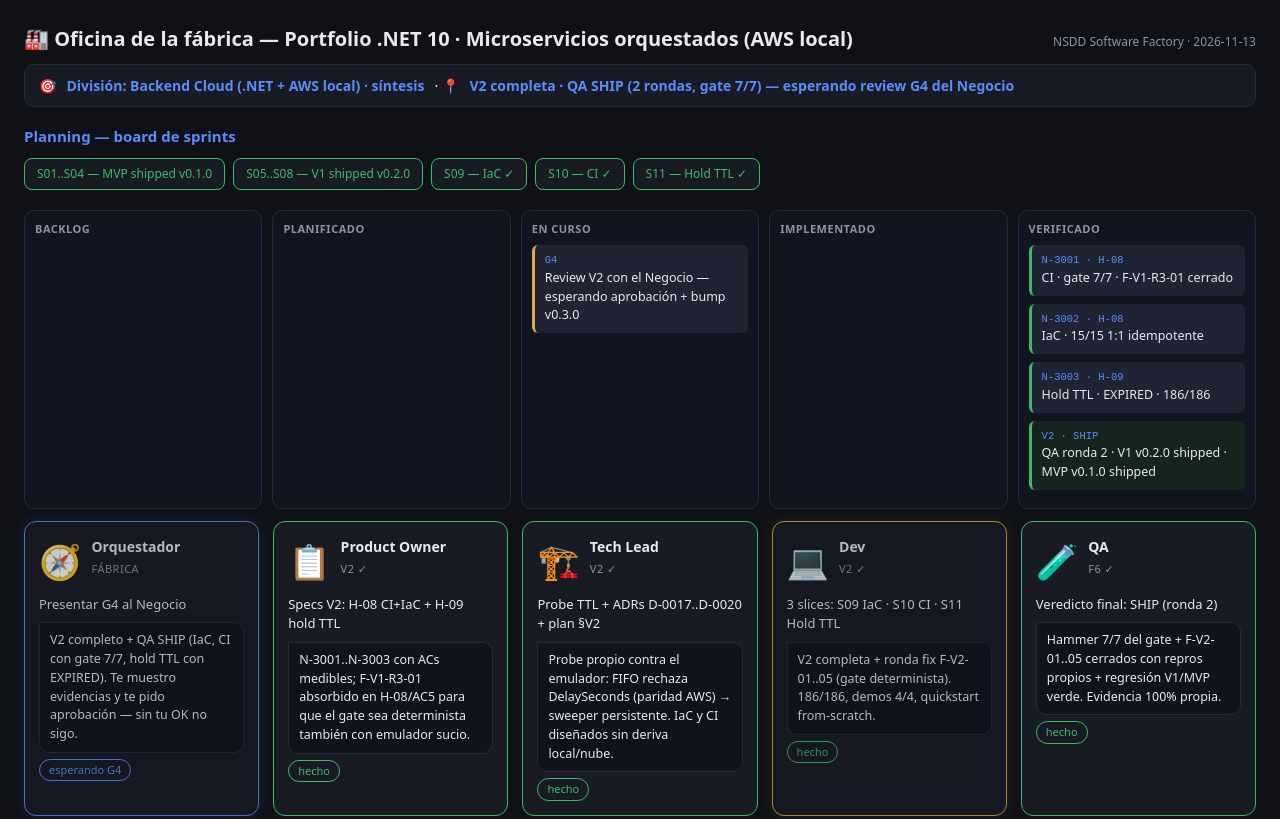
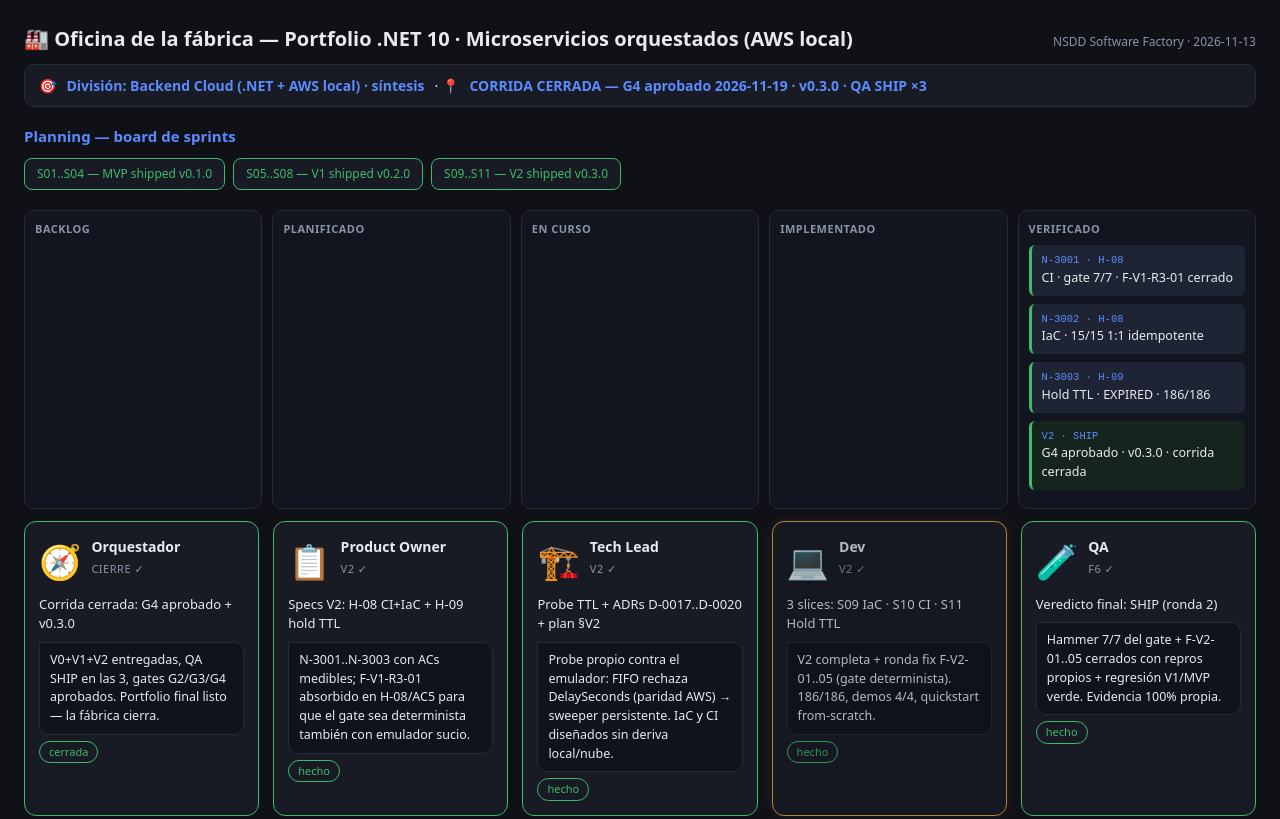
Before and after one commit to fedesauzzadev/ticketflow, a plain HTML site: page factory/office.html in a window 1280 px wide. Shown: the top 819 px of the page. Drawn offline with Linux system fonts and the light colour scheme.

Commit message:
views: cierre de corrida - G4 aprobado, portfolio final v0.3.0

```diff
--- a/factory/office.html
+++ b/factory/office.html
@@ -53,32 +53,30 @@
   <span class="sub">NSDD Software Factory · 2026-11-13</span>
 </header>
 
-<div class="banner">🎯 <b>División: Backend Cloud (.NET + AWS local) · síntesis</b> · 📍 <b>V2 completa · QA SHIP (2 rondas, gate 7/7) — esperando review G4 del Negocio</b></div>
+<div class="banner">🎯 <b>División: Backend Cloud (.NET + AWS local) · síntesis</b> · 📍 <b>CORRIDA CERRADA — G4 aprobado 2026-11-19 · v0.3.0 · QA SHIP ×3</b></div>
 
 <h2>Planning — board de sprints</h2>
-<div class="sprint-strip"><span class="sprint-chip ok">S01..S04 — MVP shipped v0.1.0</span><span class="sprint-chip ok">S05..S08 — V1 shipped v0.2.0</span><span class="sprint-chip ok">S09 — IaC ✓</span><span class="sprint-chip ok">S10 — CI ✓</span><span class="sprint-chip ok">S11 — Hold TTL ✓</span></div>
+<div class="sprint-strip"><span class="sprint-chip ok">S01..S04 — MVP shipped v0.1.0</span><span class="sprint-chip ok">S05..S08 — V1 shipped v0.2.0</span><span class="sprint-chip ok">S09..S11 — V2 shipped v0.3.0</span></div>
 <div class="board">
   <div class="bcol"><h4>Backlog</h4></div>
   <div class="bcol"><h4>Planificado</h4></div>
-  <div class="bcol"><h4>En curso</h4>
-    <div class="note n-busy"><span class="nid">G4</span>Review V2 con el Negocio — esperando aprobación + bump v0.3.0</div>
-  </div>
+  <div class="bcol"><h4>En curso</h4></div>
   <div class="bcol"><h4>Implementado</h4></div>
   <div class="bcol"><h4>Verificado</h4>
     <div class="note n-ver"><span class="nid">N-3001 · H-08</span>CI · gate 7/7 · F-V1-R3-01 cerrado</div>
     <div class="note n-ver"><span class="nid">N-3002 · H-08</span>IaC · 15/15 1:1 idempotente</div>
     <div class="note n-ver"><span class="nid">N-3003 · H-09</span>Hold TTL · EXPIRED · 186/186</div>
-    <div class="note n-ship"><span class="nid">V2 · SHIP</span>QA ronda 2 · V1 v0.2.0 shipped · MVP v0.1.0 shipped</div>
+    <div class="note n-ship"><span class="nid">V2 · SHIP</span>G4 aprobado · v0.3.0 · corrida cerrada</div>
   </div>
 </div>
 
 <div class="floor">
-  <div class="desk waiting pulse">
+  <div class="desk done">
     <span class="avatar">🧭</span>
-    <h3>Orquestador</h3><span class="role">Fábrica</span>
-    <div class="task">Presentar G4 al Negocio</div>
-    <div class="bubble">V2 completo + QA SHIP (IaC, CI con gate 7/7, hold TTL con EXPIRED). Te muestro evidencias y te pido aprobación — sin tu OK no sigo.</div>
-    <span class="chip st-waiting">esperando G4</span>
+    <h3>Orquestador</h3><span class="role">Cierre ✓</span>
+    <div class="task">Corrida cerrada: G4 aprobado + v0.3.0</div>
+    <div class="bubble">V0+V1+V2 entregadas, QA SHIP en las 3, gates G2/G3/G4 aprobados. Portfolio final listo — la fábrica cierra.</div>
+    <span class="chip st-done">cerrada</span>
   </div>
   <div class="desk done">
     <span class="avatar">📋</span>
@@ -145,6 +143,7 @@
   <div><time>2026-11-18</time><span class="who">Dev</span><span>Fix ronda 1: serialización del assembly Orders.Tests + -m:1 + lint anclado al run: real + null-guard Buckets + README al día + reason zombi con advertencia. Gate ×5 exit 0.</span></div>
   <div><time>2026-11-18</time><span class="who">QA</span><span>F6 ronda 2: VEREDICTO FINAL SHIP — hammer 7/7 exit 0, F-V2-01..05 cerrados, regresión V1/MVP verde (186/186 ×2, p95 24 ms, stress PASS).</span></div>
   <div><time>2026-11-18</time><span class="who">Orquestador</span><span>Vistas regeneradas (dashboard + scorecard G4 + office). G4 presentado al Negocio — la fábrica se detiene acá hasta aprobación.</span></div>
+  <div><time>2026-11-19</time><span class="who">Orquestador</span><span>G4 ✓ aprobado por el Negocio: V2 entregada + bump v0.3.0 (tag) + cierre de corrida. Brain cerrado: 11/11 nodos shipped, D-0021. Vistas finales — corrida completa.</span></div>
   <div><time>2026-11-14</time><span class="who">Orquestador</span><span>Fase 5 ✓: dashboard + scorecard regenerados. G2 presentado al Negocio — la fábrica se detiene acá hasta aprobación.</span></div>
 </div>
 
```
Also changed, not shown: factory/dashboard.html (+12 -12 lines), 1 other file.
